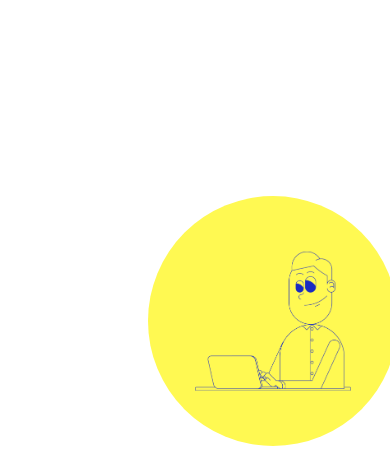
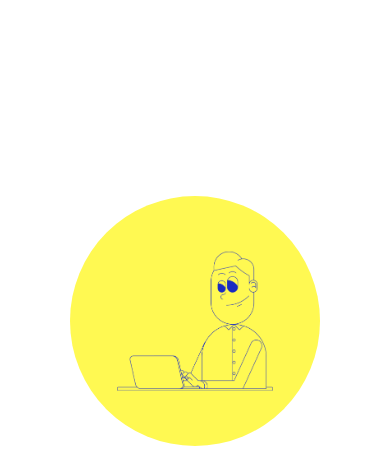
Before and after one commit to StephaneDW/StephaneDW.github.io, a plain HTML site: page index.html in a window 390 px wide. Shown: the part 101-556 px from the top of the page. Drawn offline with Linux system fonts and the light colour scheme; some packages are replaced by stand-ins of ours; a script that the page names is missing.

Commit message:
Update queries.css

```diff
--- a/CSS/queries.css
+++ b/CSS/queries.css
@@ -78,6 +78,11 @@
   .circle {
     width: 250px;
     height: 250px;
+    left:50%;
+  }
+
+  .backgroundcartoon {
+    left:50%;
   }
   .header {
     padding: 3.2em;
```
